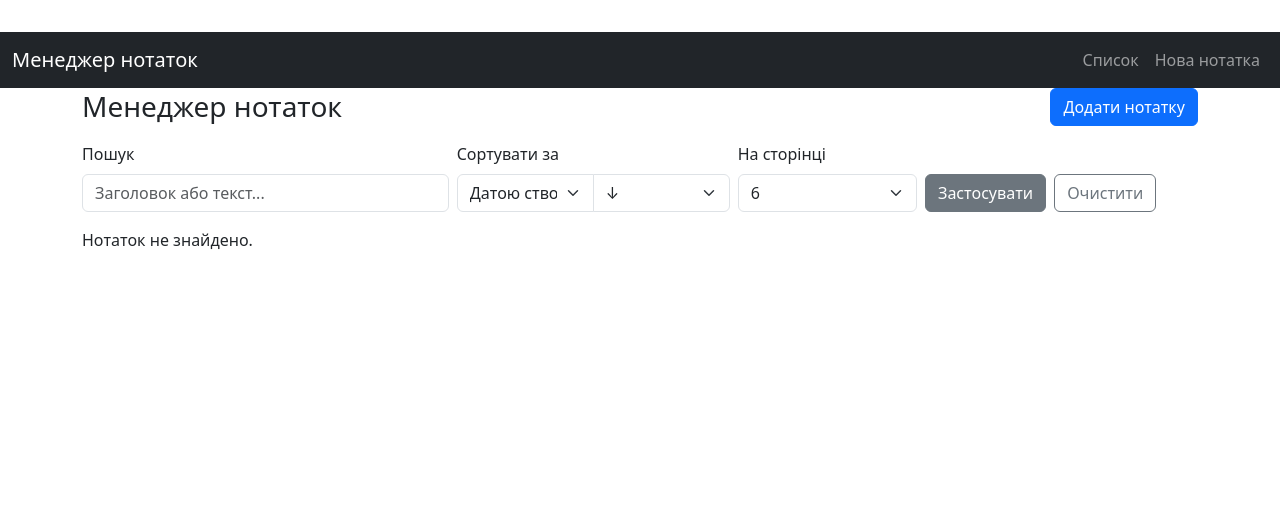
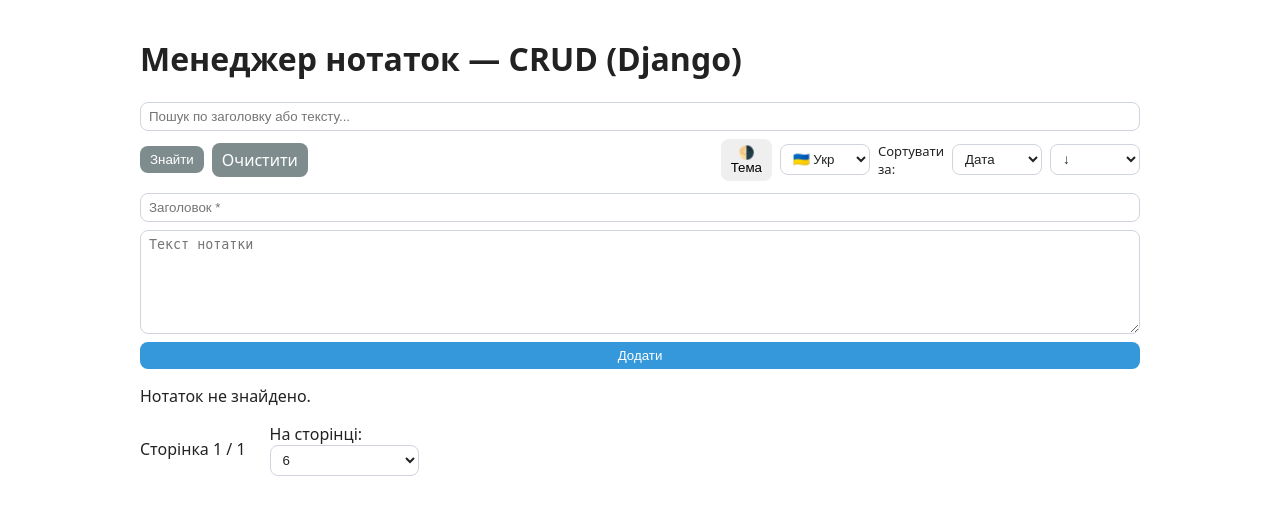
Before and after one commit to Alexander7890/laravel_contacts_app, a Django app: page / in a window 1280 px wide. Shown: the top 515 px of the page. Run offline with Django 5.2, Linux system fonts and the light colour scheme; data that the repository does not hold is empty.

Commit message:
Restore single-page notes manager layout

```diff
--- a/contacts/templates/contacts/note_list.html
+++ b/contacts/templates/contacts/note_list.html
@@ -1,85 +1,137 @@
 {% extends 'base.html' %}
-{% block title %}Менеджер нотаток{% endblock %}
+{% block title %}{{ t.title }}{% endblock %}
 
 {% block content %}
-<div class="d-flex justify-content-between align-items-center mb-3">
-  <h1 class="h3 mb-0">Менеджер нотаток</h1>
-  <a class="btn btn-primary" href="{% url 'contacts:note_create' %}">Додати нотатку</a>
-</div>
+  <h1>{{ t.title }}</h1>
 
-{% if setup_error %}
-  <div class="alert alert-warning" role="alert">
-    {{ setup_error }}
-  </div>
-{% endif %}
+  <form method="get" action="{% url 'contacts:note_list' %}" style="display:flex; gap:8px; margin-bottom:12px; flex-wrap:wrap; align-items:center;">
+    <input
+      type="text"
+      name="q"
+      placeholder="{{ t.searchPlaceholder }}"
+      value="{{ search }}"
+    />
+    <input type="hidden" name="lang" value="{{ lang }}"/>
+    <button type="submit" class="btn btn-secondary">{{ t.find }}</button>
+    <a href="{% url 'contacts:note_list' %}?lang={{ lang }}" class="btn btn-secondary" style="text-decoration:none; display:inline-block; padding:6px 10px;">{{ t.clear }}</a>
 
-<form method="get" class="row g-2 align-items-end mb-3">
-  <div class="col-sm-4">
-    <label class="form-label">Пошук</label>
-    <input type="text" name="q" value="{{ search }}" class="form-control" placeholder="Заголовок або текст...">
-  </div>
-  <div class="col-sm-3">
-    <label class="form-label">Сортувати за</label>
-    <div class="input-group">
-      <select name="sort" class="form-select">
-        <option value="created_at" {% if sort == 'created_at' %}selected{% endif %}>Датою створення</option>
-        <option value="title" {% if sort == 'title' %}selected{% endif %}>Заголовком</option>
+    <div style="margin-left:auto; display:flex; gap:8px; align-items:center;">
+      <button type="button" class="btn" onclick="toggleTheme()">
+        {% if lang == 'uk' %}🌗 Тема{% else %}🌗 Theme{% endif %}
+      </button>
+
+      <select name="lang" onchange="this.form.submit()">
+        <option value="uk" {% if lang == 'uk' %}selected{% endif %}>🇺🇦 Укр</option>
+        <option value="en" {% if lang == 'en' %}selected{% endif %}>🇬🇧 Eng</option>
       </select>
-      <select name="dir" class="form-select">
+
+      <label style="font-size:13px;">{{ t.sortBy }}</label>
+      <select name="sort" onchange="this.form.submit()">
+        <option value="created_at" {% if sort == 'created_at' %}selected{% endif %}>{{ t.date }}</option>
+        <option value="title" {% if sort == 'title' %}selected{% endif %}>{{ t.noteTitle }}</option>
+      </select>
+      <select name="dir" onchange="this.form.submit()">
         <option value="desc" {% if dir == 'desc' %}selected{% endif %}>↓</option>
         <option value="asc" {% if dir == 'asc' %}selected{% endif %}>↑</option>
       </select>
     </div>
+  </form>
+
+  <form method="post" action="{% url 'contacts:note_list' %}?{{ request.GET.urlencode }}" style="display:grid; gap:8px; margin-bottom:16px;">
+    {% csrf_token %}
+    <input type="hidden" name="lang" value="{{ lang }}"/>
+    <input type="hidden" name="action" value="create"/>
+    <div>
+      <input type="text" name="title" placeholder="{{ t.noteTitle }} *" value="{{ form_title }}"/>
+      {% if errors.title %}
+        <div class="error">{{ errors.title }}</div>
+      {% endif %}
+    </div>
+    <textarea name="text" rows="6" placeholder="{{ t.noteText }}">{{ form_text }}</textarea>
+    <button type="submit" class="btn btn-primary">{{ t.addNote }}</button>
+  </form>
+
+  {% if notes %}
+    <form id="mass-delete-form" method="post" action="{% url 'contacts:note_list' %}?lang={{ lang }}">
+      {% csrf_token %}
+      <input type="hidden" name="action" value="mass_delete"/>
+    </form>
+
+    <table>
+      <thead>
+        <tr>
+          <th></th>
+          <th>{{ t.noteTitle }}</th>
+          <th>{{ t.noteText }}</th>
+          <th>{{ t.date }}</th>
+          <th></th>
+        </tr>
+      </thead>
+      <tbody>
+      {% for note in notes %}
+        <tr>
+          <td>
+            <input type="checkbox" name="ids" value="{{ note.id }}" form="mass-delete-form"/>
+          </td>
+          <td><strong>{{ note.title }}</strong></td>
+          <td>
+            {% with text=note.text|default:'—' %}
+              {% if text|length > 180 %}
+                {{ text|slice:":180" }}…
+              {% else %}
+                {{ text }}
+              {% endif %}
+            {% endwith %}
+          </td>
+          <td>{{ note.created_at|date:'Y-m-d H:i' }}</td>
+          <td style="display:flex; gap:6px;">
+            <a href="{% url 'contacts:note_edit' note.id %}?lang={{ lang }}" class="btn btn-secondary" style="text-decoration:none;">{{ t.edit }}</a>
+            <form method="post" action="{% url 'contacts:note_delete' note.id %}?lang={{ lang }}" onsubmit="return confirm('{{ t.confirmDelete }} #{{ note.id }}?');">
+              {% csrf_token %}
+              <button type="submit" class="btn btn-danger">{{ t.delete }}</button>
+            </form>
+          </td>
+        </tr>
+      {% endfor %}
+      </tbody>
+    </table>
+
+    <div style="margin-top:8px;">
+      <button type="submit" class="btn btn-danger" form="mass-delete-form">{{ t.massDelete }}</button>
+    </div>
+  {% else %}
+    <p>{{ t.noteNotFound }}</p>
+  {% endif %}
+
+  {% if setup_error %}
+    <div class="error" style="margin-top:12px;">{{ setup_error }}</div>
+  {% endif %}
+
+  <div class="pagination">
+    {% with max_page=page_obj.paginator.num_pages %}
+      <span>
+        {{ t.page }} {{ page_obj.number }} / {{ max_page }}
+      </span>
+      {% if page_obj.has_previous %}
+        <a href="{% url 'contacts:note_list' %}?page={{ page_obj.previous_page_number }}&q={{ search }}&sort={{ sort }}&dir={{ dir }}&perPage={{ per_page }}&lang={{ lang }}" class="btn btn-secondary" style="text-decoration:none;">«</a>
+      {% endif %}
+      {% if page_obj.has_next %}
+        <a href="{% url 'contacts:note_list' %}?page={{ page_obj.next_page_number }}&q={{ search }}&sort={{ sort }}&dir={{ dir }}&perPage={{ per_page }}&lang={{ lang }}" class="btn btn-secondary" style="text-decoration:none;">»</a>
+      {% endif %}
+    {% endwith %}
+    <form method="get" action="{% url 'contacts:note_list' %}" style="margin-left:16px;">
+      <input type="hidden" name="lang" value="{{ lang }}"/>
+      <input type="hidden" name="q" value="{{ search }}"/>
+      <input type="hidden" name="sort" value="{{ sort }}"/>
+      <input type="hidden" name="dir" value="{{ dir }}"/>
+      <label>
+        {{ t.perPage }}
+        <select name="perPage" onchange="this.form.submit()">
+          {% for size in page_sizes %}
+            <option value="{{ size }}" {% if per_page == size %}selected{% endif %}>{{ size }}</option>
+          {% endfor %}
+        </select>
+      </label>
+    </form>
   </div>
-  <div class="col-sm-2">
-    <label class="form-label">На сторінці</label>
-    <select name="perPage" class="form-select">
-      {% for size in page_sizes %}
-        <option value="{{ size }}" {% if per_page == size %}selected{% endif %}>{{ size }}</option>
-      {% endfor %}
-    </select>
-  </div>
-  <div class="col-sm-3 d-flex gap-2">
-    <button type="submit" class="btn btn-secondary mt-3">Застосувати</button>
-    <a href="{% url 'contacts:note_list' %}" class="btn btn-outline-secondary mt-3" id="clear-filters">Очистити</a>
-  </div>
-</form>
-
-{% if notes %}
-  <div class="list-group mb-3">
-    {% for note in notes %}
-      <a class="list-group-item list-group-item-action" href="{% url 'contacts:note_detail' note.pk %}">
-        <div class="d-flex w-100 justify-content-between">
-          <h5 class="mb-1">{{ note.title }}</h5>
-          <small class="text-muted">{{ note.created_at|date:'Y-m-d H:i' }}</small>
-        </div>
-        {% if note.text %}
-          <p class="mb-1">{{ note.text|truncatechars:180 }}</p>
-        {% else %}
-          <p class="mb-1 text-muted">(без тексту)</p>
-        {% endif %}
-      </a>
-    {% endfor %}
-  </div>
-{% else %}
-  <p>Нотаток не знайдено.</p>
-{% endif %}
-
-{% if is_paginated %}
-<nav aria-label="Notes pagination">
-  <ul class="pagination">
-    {% if page_obj.has_previous %}
-      <li class="page-item"><a class="page-link" href="?page={{ page_obj.previous_page_number }}&q={{ search }}&sort={{ sort }}&dir={{ dir }}&perPage={{ per_page }}">«</a></li>
-    {% else %}
-      <li class="page-item disabled"><span class="page-link">«</span></li>
-    {% endif %}
-    <li class="page-item disabled"><span class="page-link">Сторінка {{ page_obj.number }} / {{ page_obj.paginator.num_pages }}</span></li>
-    {% if page_obj.has_next %}
-      <li class="page-item"><a class="page-link" href="?page={{ page_obj.next_page_number }}&q={{ search }}&sort={{ sort }}&dir={{ dir }}&perPage={{ per_page }}">»</a></li>
-    {% else %}
-      <li class="page-item disabled"><span class="page-link">»</span></li>
-    {% endif %}
-  </ul>
-</nav>
-{% endif %}
 {% endblock %}
--- a/contacts/views.py
+++ b/contacts/views.py
@@ -1,12 +1,78 @@
-from typing import Any
+from typing import Any, Dict, List
 
 from django.db import OperationalError
 from django.db.models import Q
+from django.http import HttpRequest, HttpResponse
+from django.shortcuts import redirect
 from django.urls import reverse_lazy
+from django.utils.http import urlencode
 from django.views import generic
 
 from .forms import NoteForm
 from .models import Note
+
+
+def translations(lang: str) -> Dict[str, str]:
+    common = {
+        'deleteIcon': '🗑',
+        'editIcon': '✏️',
+        'notesTableMissing': 'The notes table is missing. Run python manage.py migrate before using the app.',
+        'notesTableMissingUk': 'Таблиця notes відсутня. Запустіть python manage.py migrate перед використанням застосунку.',
+    }
+
+    uk = {
+        'title': 'Менеджер нотаток — CRUD (Django)',
+        'searchPlaceholder': 'Пошук по заголовку або тексту...',
+        'find': 'Знайти',
+        'clear': 'Очистити',
+        'sortBy': 'Сортувати за:',
+        'date': 'Дата',
+        'addNote': 'Додати',
+        'titleRequired': 'Заголовок обовʼязковий',
+        'noteTitle': 'Заголовок',
+        'noteText': 'Текст нотатки',
+        'noteNotFound': 'Нотаток не знайдено.',
+        'edit': '✏️ Редагувати',
+        'delete': '🗑',
+        'editModal': 'Редагувати нотатку',
+        'deleteModal': 'Видалити нотатку?',
+        'massDelete': 'Масове видалення',
+        'confirmDelete': 'Ви збираєтесь видалити нотатку',
+        'confirmMassDelete': 'Ви впевнені, що хочете видалити',
+        'loading': 'Завантаження…',
+        'perPage': 'На сторінці:',
+        'page': 'Сторінка',
+        'back': 'Назад',
+        'save': 'Зберегти',
+    }
+
+    en = {
+        'title': 'Notes Manager — CRUD (Django)',
+        'searchPlaceholder': 'Search by title or text...',
+        'find': 'Find',
+        'clear': 'Clear',
+        'sortBy': 'Sort by:',
+        'date': 'Date',
+        'addNote': 'Add',
+        'titleRequired': 'Title is required',
+        'noteTitle': 'Title',
+        'noteText': 'Note text',
+        'noteNotFound': 'No notes found.',
+        'edit': '✏️ Edit',
+        'delete': '🗑',
+        'editModal': 'Edit note',
+        'deleteModal': 'Delete note?',
+        'massDelete': 'Mass delete',
+        'confirmDelete': 'You are about to delete note',
+        'confirmMassDelete': 'Are you sure you want to delete',
+        'loading': 'Loading…',
+        'perPage': 'Per page:',
+        'page': 'Page',
+        'back': 'Back',
+        'save': 'Save',
+    }
+
+    return {**common, **(uk if lang == 'uk' else en)}
 
 
 class NoteListView(generic.ListView):
@@ -17,7 +83,14 @@ class NoteListView(generic.ListView):
 
     def __init__(self, *args, **kwargs):
         super().__init__(*args, **kwargs)
-        self.table_missing = False
+        self.table_missing: bool = False
+        self.form_errors: Dict[str, str] = {}
+        self.form_data: Dict[str, str] = {'title': '', 'text': ''}
+        self.lang: str = 'uk'
+
+    def dispatch(self, request: HttpRequest, *args: Any, **kwargs: Any) -> HttpResponse:
+        self.lang = request.POST.get('lang') or request.GET.get('lang') or 'uk'
+        return super().dispatch(request, *args, **kwargs)
 
     def get_paginate_by(self, queryset):
         per_page = self.request.GET.get('perPage')
@@ -33,9 +106,7 @@ class NoteListView(generic.ListView):
         direction = self.request.GET.get('dir', 'desc').lower()
 
         if search_term:
-            queryset = queryset.filter(
-                Q(title__icontains=search_term) | Q(text__icontains=search_term)
-            )
+            queryset = queryset.filter(Q(title__icontains=search_term) | Q(text__icontains=search_term))
 
         allowed_sorts = {
             'created_at': 'created_at',
@@ -46,33 +117,91 @@ class NoteListView(generic.ListView):
         try:
             return queryset.order_by(f"{prefix}{sort_field}")
         except OperationalError:
-            # Handle the common case where migrations were not run yet.
             self.table_missing = True
             return Note.objects.none()
 
+    def post(self, request: HttpRequest, *args: Any, **kwargs: Any) -> HttpResponse:
+        action = request.POST.get('action')
+        redirect_url = self._build_redirect_url(request)
+
+        if action == 'create':
+            form = NoteForm(request.POST)
+            if form.is_valid():
+                try:
+                    form.save()
+                    return redirect_url
+                except OperationalError:
+                    self.table_missing = True
+            else:
+                title_error = translations(self.lang)['titleRequired'] if 'title' in form.errors else ''
+                self.form_errors = {field: ' '.join(err_list) for field, err_list in form.errors.items()}
+                if title_error:
+                    self.form_errors['title'] = title_error
+                self.form_data = {
+                    'title': form.data.get('title', ''),
+                    'text': form.data.get('text', ''),
+                }
+                return self.get(request, *args, **kwargs)
+
+        if action == 'mass_delete':
+            ids: List[str] = request.POST.getlist('ids')
+            if ids:
+                try:
+                    Note.objects.filter(id__in=ids).delete()
+                except OperationalError:
+                    self.table_missing = True
+            return redirect_url
+
+        return redirect_url
+
     def get_context_data(self, **kwargs: Any):
         context = super().get_context_data(**kwargs)
+        translations_dict = translations(self.lang)
+        per_page = self.get_paginate_by(self.get_queryset())
         context.update(
             {
+                'lang': self.lang,
+                't': translations_dict,
                 'search': self.request.GET.get('q', ''),
                 'sort': self.request.GET.get('sort', 'created_at'),
                 'dir': self.request.GET.get('dir', 'desc'),
-                'per_page': self.get_paginate_by(self.get_queryset()),
+                'per_page': per_page,
                 'page_sizes': [3, 6, 10, 20],
+                'form_title': self.form_data.get('title', ''),
+                'form_text': self.form_data.get('text', ''),
+                'errors': self.form_errors,
                 'setup_error': (
-                    'База даних не ініціалізована. Виконайте `python manage.py migrate`.'
-                    if self.table_missing
-                    else ''
+                    translations_dict['notesTableMissingUk']
+                    if self.table_missing and self.lang == 'uk'
+                    else translations_dict['notesTableMissing'] if self.table_missing else ''
                 ),
             }
         )
         return context
+
+    def _build_redirect_url(self, request: HttpRequest) -> HttpResponse:
+        params = {
+            'lang': self.lang,
+            'q': request.GET.get('q', ''),
+            'sort': request.GET.get('sort', 'created_at'),
+            'dir': request.GET.get('dir', 'desc'),
+            'page': request.GET.get('page', '1'),
+            'perPage': request.GET.get('perPage', str(self.paginate_by)),
+        }
+        query = urlencode(params)
+        return redirect(f"{request.path}?{query}")
 
 
 class NoteDetailView(generic.DetailView):
     model = Note
     template_name = 'contacts/note_detail.html'
     context_object_name = 'note'
+
+    def get_context_data(self, **kwargs: Any):
+        context = super().get_context_data(**kwargs)
+        lang = self.request.GET.get('lang', 'uk')
+        context.update({'lang': lang, 't': translations(lang)})
+        return context
 
 
 class NoteCreateView(generic.CreateView):
@@ -81,6 +210,16 @@ class NoteCreateView(generic.CreateView):
     template_name = 'contacts/note_form.html'
     success_url = reverse_lazy('contacts:note_list')
 
+    def get_success_url(self):
+        lang = self.request.GET.get('lang', 'uk')
+        return f"{reverse_lazy('contacts:note_list')}?lang={lang}"
+
+    def get_context_data(self, **kwargs: Any):
+        context = super().get_context_data(**kwargs)
+        lang = self.request.GET.get('lang', 'uk')
+        context.update({'lang': lang, 't': translations(lang)})
+        return context
+
 
 class NoteUpdateView(generic.UpdateView):
     model = Note
@@ -88,8 +227,28 @@ class NoteUpdateView(generic.UpdateView):
     template_name = 'contacts/note_form.html'
     success_url = reverse_lazy('contacts:note_list')
 
+    def get_success_url(self):
+        lang = self.request.GET.get('lang', 'uk')
+        return f"{reverse_lazy('contacts:note_list')}?lang={lang}"
+
+    def get_context_data(self, **kwargs: Any):
+        context = super().get_context_data(**kwargs)
+        lang = self.request.GET.get('lang', 'uk')
+        context.update({'lang': lang, 't': translations(lang)})
+        return context
+
 
 class NoteDeleteView(generic.DeleteView):
     model = Note
     template_name = 'contacts/note_confirm_delete.html'
     success_url = reverse_lazy('contacts:note_list')
+
+    def get_success_url(self):
+        lang = self.request.GET.get('lang', 'uk')
+        return f"{reverse_lazy('contacts:note_list')}?lang={lang}"
+
+    def get_context_data(self, **kwargs: Any):
+        context = super().get_context_data(**kwargs)
+        lang = self.request.GET.get('lang', 'uk')
+        context.update({'lang': lang, 't': translations(lang)})
+        return context
--- a/templates/base.html
+++ b/templates/base.html
@@ -1,30 +1,75 @@
 {% load static %}
-<!doctype html>
-<html lang="uk">
+<!DOCTYPE html>
+<html lang="{{ lang|default:'uk' }}">
 <head>
-    <meta charset="utf-8">
-    <meta name="viewport" content="width=device-width, initial-scale=1">
-    <title>{% block title %}Менеджер нотаток{% endblock %}</title>
-    <link rel="stylesheet" href="https://cdn.jsdelivr.net/npm/bootstrap@5.3.3/dist/css/bootstrap.min.css">
-    <style>
-        body { padding-top: 2rem; }
-        .app-header { margin-bottom: 1.5rem; }
-    </style>
+  <meta charset="UTF-8">
+  <title>{% block title %}Notes{% endblock %}</title>
+  <meta name="viewport" content="width=device-width, initial-scale=1">
+  <style>
+    :root { color-scheme: light; }
+    html.dark { color-scheme: dark; }
+    body {
+      max-width: 1000px;
+      margin: 0 auto;
+      padding: 16px;
+      font-family: system-ui, sans-serif;
+      background: #ffffff;
+      color: #222222;
+      transition: background 0.25s ease, color 0.25s ease;
+    }
+    html.dark body { background: #1e1e1e; color: #f5f5f5; }
+    table { width: 100%; border-collapse: collapse; }
+    th, td { padding: 8px; border-bottom: 1px solid rgba(0,0,0,0.06); }
+    th { text-align: left; }
+    .btn { padding: 6px 10px; cursor: pointer; border-radius: 8px; border: none; }
+    .btn-danger { background: #c0392b; color: #fff; }
+    .btn-primary { background: #3498db; color: #fff; }
+    .btn-secondary { background: #7f8c8d; color: #fff; }
+    input[type="text"], textarea, select {
+      width: 100%;
+      padding: 6px 8px;
+      box-sizing: border-box;
+      border-radius: 8px;
+      border: 1px solid #d0d5dd;
+      background: inherit;
+      color: inherit;
+    }
+    .error { color: crimson; font-size: 12px; }
+    .pagination {
+      margin-top: 12px;
+      display: flex;
+      gap: 8px;
+      align-items: center;
+      flex-wrap: wrap;
+    }
+    a { color: inherit; }
+  </style>
+  {% block styles %}{% endblock %}
 </head>
 <body>
-<nav class="navbar navbar-expand-lg bg-dark navbar-dark">
-    <div class="container-fluid">
-        <a class="navbar-brand" href="{% url 'contacts:note_list' %}">Менеджер нотаток</a>
-        <div class="navbar-nav">
-            <a class="nav-link" href="{% url 'contacts:note_list' %}">Список</a>
-            <a class="nav-link" href="{% url 'contacts:note_create' %}">Нова нотатка</a>
-        </div>
-    </div>
-</nav>
-<div class="container">
-    {% block content %}{% endblock content %}
-</div>
-<script src="https://cdn.jsdelivr.net/npm/bootstrap@5.3.3/dist/js/bootstrap.bundle.min.js"></script>
-<script src="{% static 'contacts/filters.js' %}"></script>
+  {% block content %}{% endblock %}
+
+  <script>
+    (function() {
+      const LS_THEME_KEY = 'notes:theme';
+      function applyTheme(theme) {
+        if (theme === 'dark') {
+          document.documentElement.classList.add('dark');
+        } else {
+          document.documentElement.classList.remove('dark');
+        }
+      }
+      const saved = localStorage.getItem(LS_THEME_KEY) || 'light';
+      applyTheme(saved);
+      window.toggleTheme = function() {
+        const current = document.documentElement.classList.contains('dark') ? 'dark' : 'light';
+        const next = current === 'dark' ? 'light' : 'dark';
+        localStorage.setItem(LS_THEME_KEY, next);
+        applyTheme(next);
+      };
+    })();
+  </script>
+  <script src="{% static 'contacts/filters.js' %}"></script>
+  {% block scripts %}{% endblock %}
 </body>
 </html>
```
Also changed, not shown: contacts/templates/contacts/note_confirm_delete.html (+10 -15 lines), contacts/templates/contacts/note_detail.html (+11 -15 lines), contacts/templates/contacts/note_form.html (+13 -19 lines).
